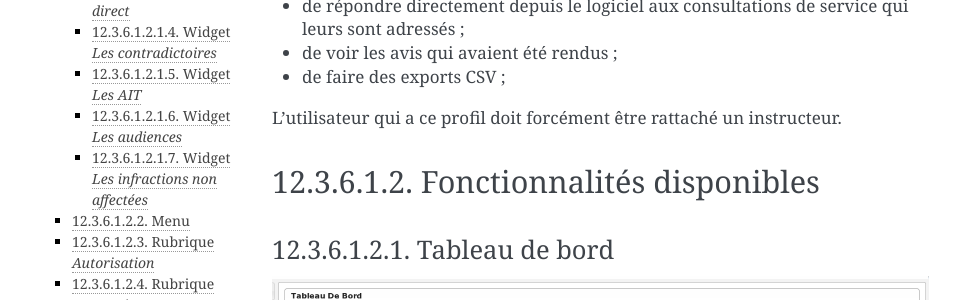
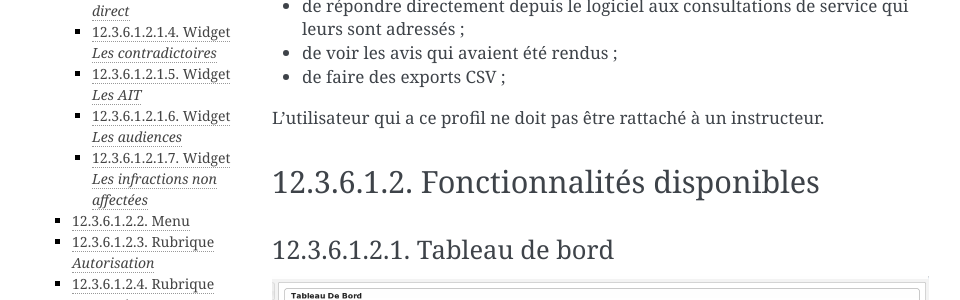
Before and after one commit to mpavaux/openads-documentation, a Sphinx documentation site: the page built from source/manuel_utilisateur/ergonomie/profils/assistante.rst, in a window 1280 px wide and 900 px high. Shown: the part 382-682 px from the top of the window, without its empty margins (148-1108 px from the left). Built offline with Sphinx 7.4.7, drawn with Linux system fonts in a browser that asks for light colours.

Commit message:
Le profil assist ne doit pas être lié à un instr

```diff
--- a/source/manuel_utilisateur/ergonomie/profils/assistante.rst
+++ b/source/manuel_utilisateur/ergonomie/profils/assistante.rst
@@ -17,8 +17,7 @@
 - de voir les avis qui avaient été rendus ;
 - de faire des exports CSV ;
 
-
-L'utilisateur qui a ce profil doit forcément être rattaché un instructeur.
+L'utilisateur qui a ce profil ne doit pas être rattaché à un instructeur.
 
 Fonctionnalités disponibles
 ===========================
```
